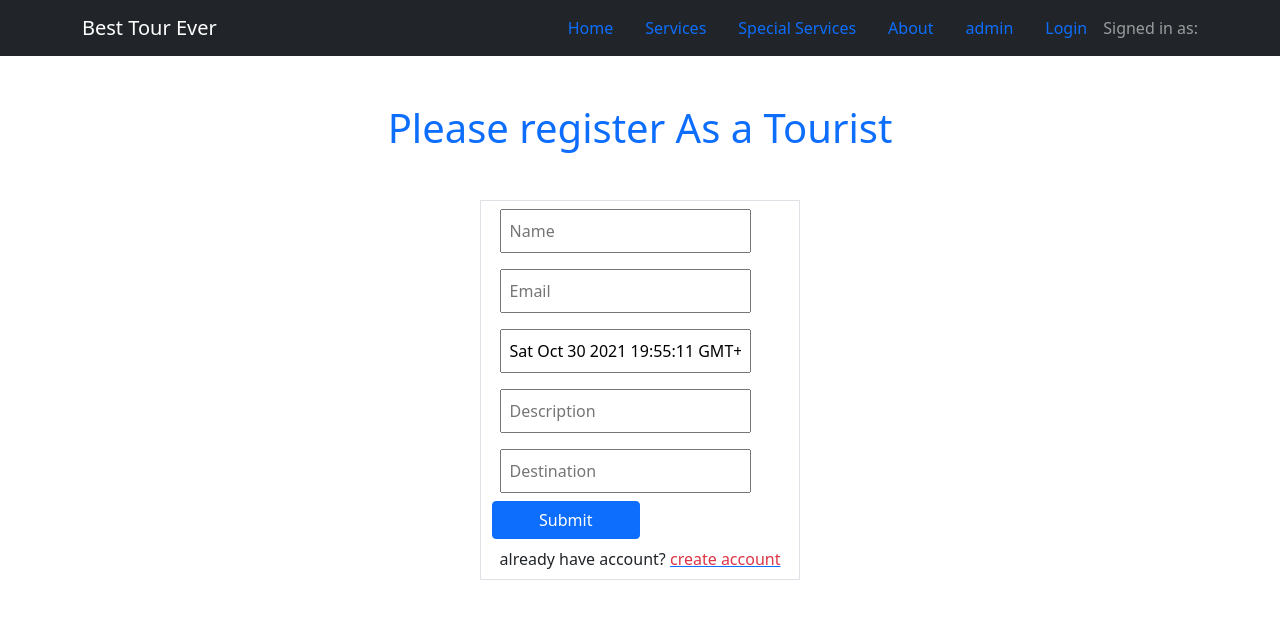
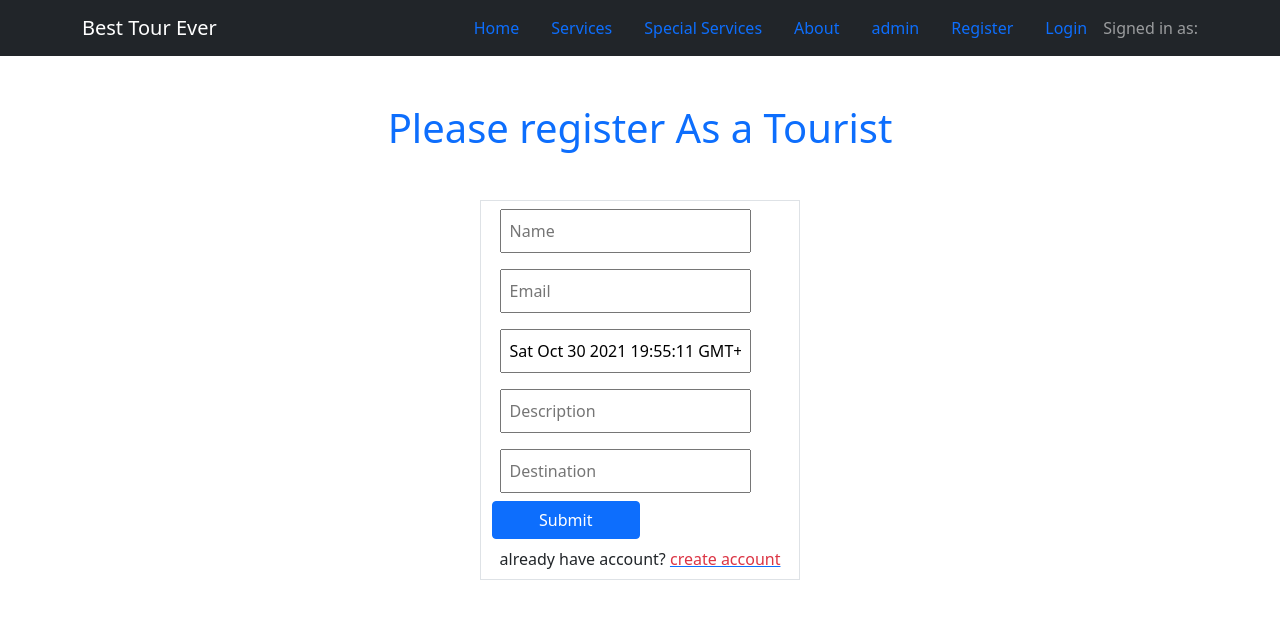
Before and after one commit to Sumaiaakter/tourism-or-delivery-website-client-side, a React (Create React App) app: page /registerTourist in a window 1280 px wide. Shown: the top 618 px of the page. Built offline with nearby package versions, Linux system fonts and the light colour scheme; no server answers.

Commit message:
correction

```diff
--- a/src/components/Admin/AllTourists/AllTourists.js
+++ b/src/components/Admin/AllTourists/AllTourists.js
@@ -6,7 +6,7 @@ const AllTourists = () => {
     const [tourist, setTourist] = useState([]);
 
     useEffect(() => {
-        fetch("http://localhost:5000/allTourists")
+        fetch("https://still-stream-37709.herokuapp.com/allTourists")
             .then((res) => res.json())
             .then((data) => setTourist(data));
     }, []);
--- a/src/components/Header/Header.js
+++ b/src/components/Header/Header.js
@@ -23,6 +23,7 @@ const Header = () => {
                         <Nav.Link as={HashLink} to="/home#specialServices">Special Services</Nav.Link>
                         <Nav.Link as={HashLink} to="/about">About</Nav.Link>
                         <Nav.Link as={HashLink} to="/adminDashboard">admin</Nav.Link>
+                        <Nav.Link as={HashLink} to="/registerTourist">Register</Nav.Link>
                         {user?.email ?
                             <Button onClick={logOut} variant="light">Logout</Button> : <Nav.Link as={Link} to="/login">Login</Nav.Link>
 
```
